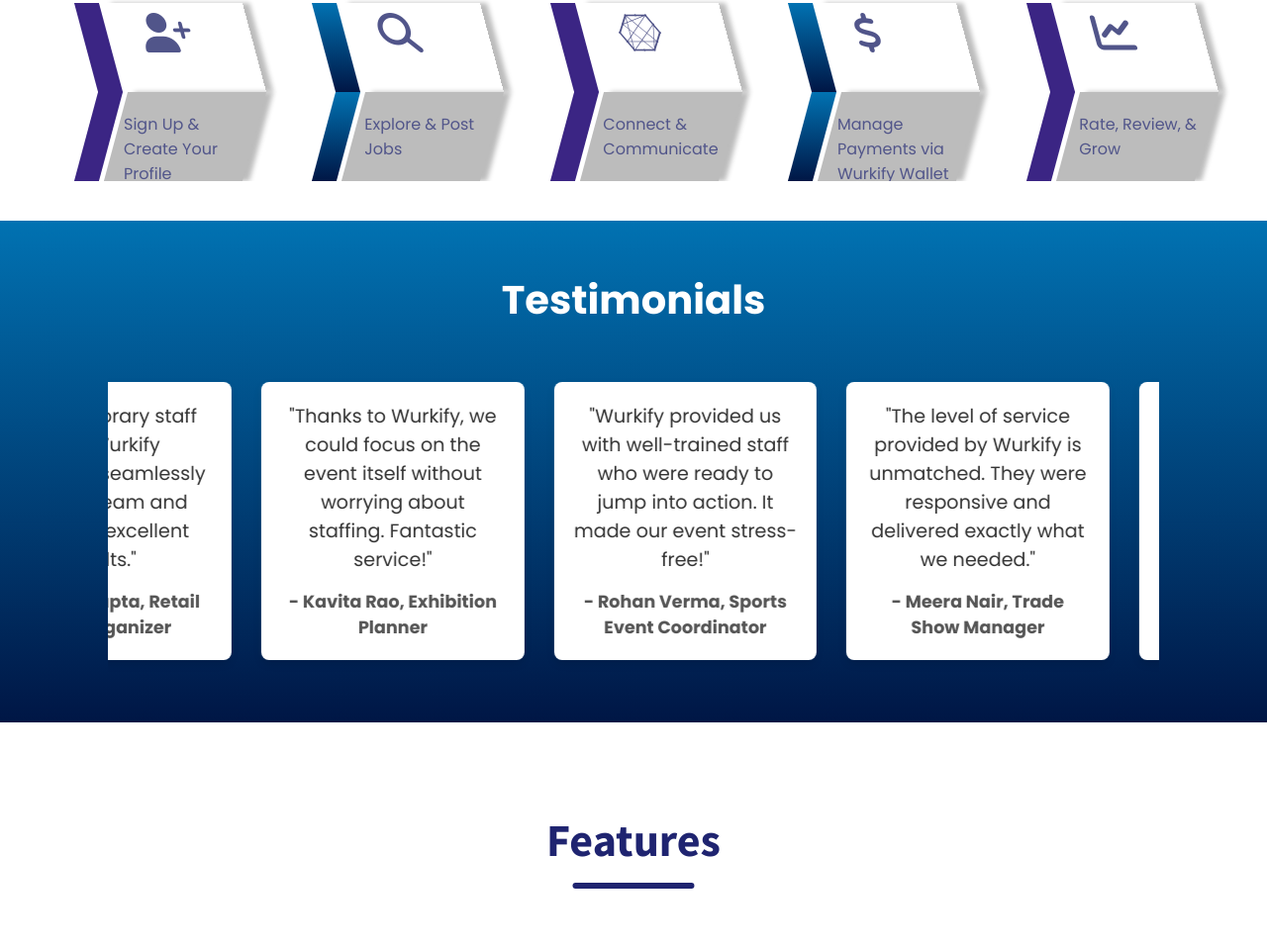
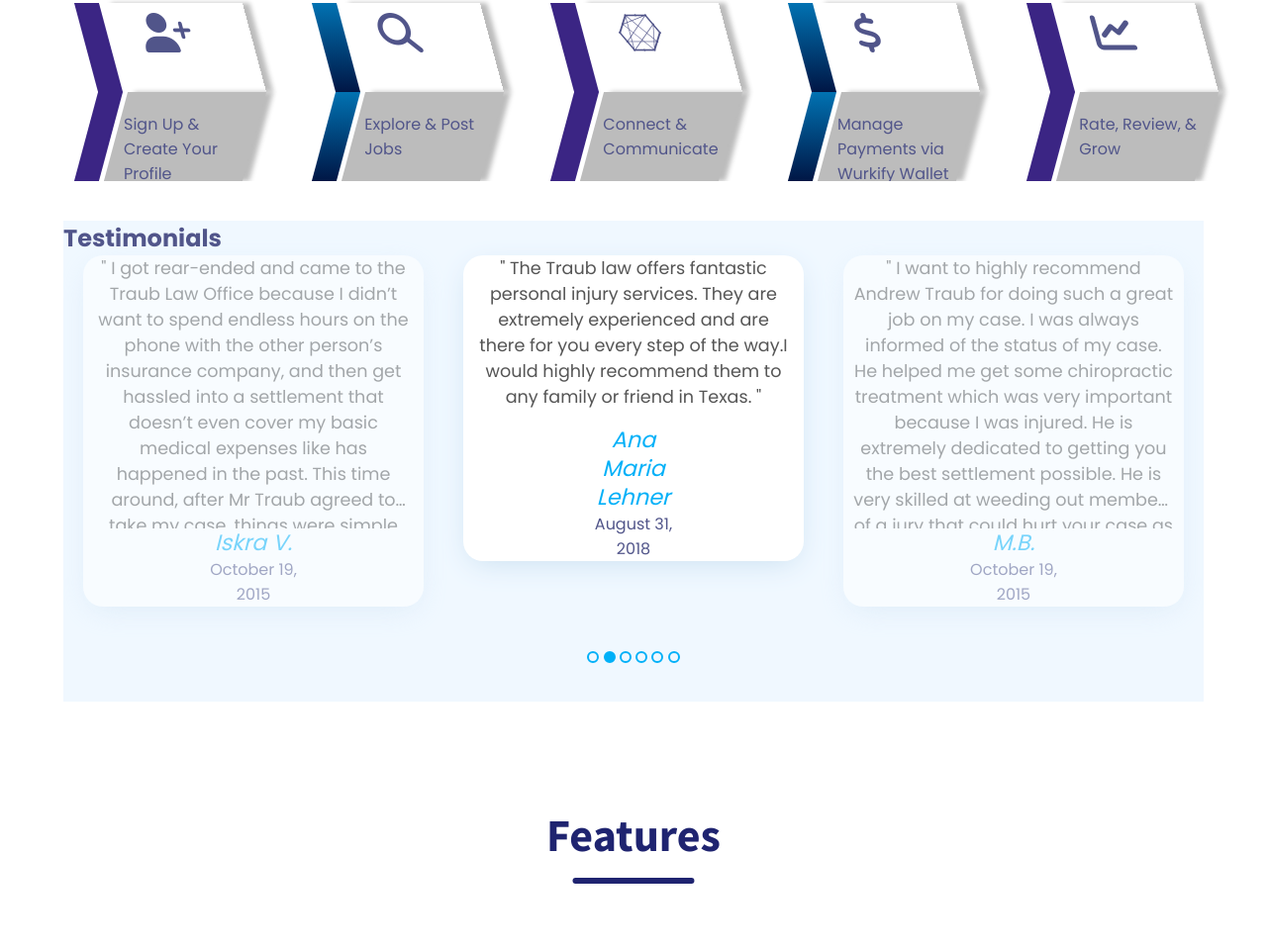
Before and after one commit to Akhil180805/Wurkify-landing, a plain HTML site: page wurkify-main/index.html in a window 1280 px wide. Shown: the part 1583-2543 px from the top of the page at 99% size. Drawn offline with nearby package versions, Linux system fonts and the light colour scheme.

Commit message:
updated testimonial

```diff
--- /dev/null
+++ b/wurkify-main/assets/css/testimoial.css
@@ -0,0 +1,127 @@
+.carousel-container {
+    background-color: aliceblue;
+    width: 90%;
+    padding-bottom: 2em;
+    overflow: hidden;
+    margin: 1em auto;
+    /* scroll-snap-type: x mandatory; */
+    scroll-behavior: smooth;
+    --slide-count: 6;
+    --slides-per-page: 3;
+    --slide-margin: 20px;
+    --slide-padding: 10px;
+    --slide-width: calc( (100% / (var(--slide-count) * var(--slides-per-page)) - calc(2 * var(--slide-margin))));
+}
+
+.carousel {
+    width: calc(100% * var(--slide-count));
+    transition: 0.75s ease-in-out;
+}
+
+.carousel article {
+    width: var(--slide-width);
+    float: left;
+    background-color: white;
+    box-shadow: 0 8px 30px -7px #c9dff0;
+    margin: 0 var(--slide-margin);
+    padding: 0 var(--slide-padding);
+    border-radius: 20px;
+    border: 0;
+    text-align: center;
+    scroll-snap-align: start;
+    opacity: 0.5;
+}
+
+.carousel cite {
+    color: #01b0f8;
+    font-size: 1.4em;
+    line-height: 1.3;
+}
+
+.carousel p {
+    font-size: 1.1em;
+    color: #555;
+    padding-bottom: .9em;
+    overflow: hidden;
+    display: -webkit-box;
+    -webkit-box-orient: vertical;
+    -webkit-line-clamp: 10;
+    /* text-overflow: ellipsis; */
+}
+
+.carousel p::before {
+    content: '" ';
+}
+
+.carousel p::after {
+    content: ' "';
+}
+
+.carousel-container #buttons {
+    text-align: center;
+}
+
+.carousel-container [type="radio"] {
+    position: absolute;
+    left: -999em;
+}
+
+#r1:checked~#buttons label:nth-of-type(1),
+#r2:checked~#buttons label:nth-of-type(2),
+#r3:checked~#buttons label:nth-of-type(3),
+#r4:checked~#buttons label:nth-of-type(4),
+#r5:checked~#buttons label:nth-of-type(5),
+#r6:checked~#buttons label:nth-of-type(6) {
+    background-color: #01b0f8;
+}
+
+#r1:checked~.carousel>article:nth-of-type(1),
+#r2:checked~.carousel>article:nth-of-type(2),
+#r3:checked~.carousel>article:nth-of-type(3),
+#r4:checked~.carousel>article:nth-of-type(4),
+#r5:checked~.carousel>article:nth-of-type(5),
+#r6:checked~.carousel>article:nth-of-type(6) {
+    opacity: 1;
+}
+
+#r1:checked~.carousel {
+    margin-left: 0;
+}
+
+#r2:checked~.carousel {
+    margin-left: calc( 0 -var(--slide-margin));
+}
+
+#r3:checked~.carousel {
+    margin-left: -33.5%;
+}
+
+#r4:checked~.carousel {
+    margin-left: -67%;
+}
+
+#r5:checked~.carousel {
+    margin-left: -100.5%;
+}
+
+#r6:checked~.carousel {
+    margin-left: -134%;
+}
+
+.carousel-container #buttons label {
+    display: inline-block;
+    width: 0.75em;
+    height: 0.75em;
+    border: 2px solid #01b0f8;
+    border-radius: 50%;
+    margin-top: 1em;
+}
+
+.carousel article footer {
+    background-color: inherit;
+    border: none;
+    display: flex;
+    flex-direction: column;
+    padding: 0;
+    margin: 0 7em;
+}
--- a/wurkify-main/assets/js/testimonial.js
+++ /dev/null
@@ -1,51 +0,0 @@
-const slider = document.querySelector('.testimonial-slider');
-const cards = document.querySelectorAll('.testimonial-card');
-const prevBtn = document.querySelector('.prev-btn');
-const nextBtn = document.querySelector('.next-btn');
-let slideIndex = 0;
-const totalSlides = cards.length;
-
-function updateActiveCard() {
-    cards.forEach((card, index) => {
-        card.classList.remove('active');
-        if (index === slideIndex) {
-            card.classList.add('active');
-        }
-    });
-}
-
-function showSlide(index) {
-    slideIndex = (index + totalSlides) % totalSlides; // Looping index
-    const cardWidth = cards[0].getBoundingClientRect().width;
-    const containerWidth = document.querySelector('.testimonial-container').getBoundingClientRect().width;
-    const slideOffset = ((containerWidth - cardWidth) / 2) - (slideIndex * cardWidth);
-
-    slider.style.transform = `translateX(${slideOffset}px)`;
-    updateActiveCard();
-}
-
-function nextSlide() {
-    showSlide(slideIndex + 1);
-}
-
-function prevSlide() {
-    showSlide(slideIndex - 1);
-}
-
-// Auto-slide interval
-let autoSlideInterval = setInterval(nextSlide, 3000);
-
-nextBtn.addEventListener('click', () => {
-    nextSlide();
-    clearInterval(autoSlideInterval);
-    autoSlideInterval = setInterval(nextSlide, 3000);
-});
-
-prevBtn.addEventListener('click', () => {
-    prevSlide();
-    clearInterval(autoSlideInterval);
-    autoSlideInterval = setInterval(nextSlide, 3000);
-});
-
-// Initial setup
-showSlide(slideIndex);
--- a/wurkify-main/index.html
+++ b/wurkify-main/index.html
@@ -12,6 +12,7 @@
     <link rel="stylesheet" href="./assets/css/style.css">
     <link rel="stylesheet" href="./assets/css/about.css">
     <link rel="stylesheet" href="./assets/css/help.css">
+    <link rel="stylesheet" href="./assets/css/testimoial.css">
     <link rel="stylesheet" href="./assets/css/timeline.css">
 
     <link rel="preconnect" href="https://fonts.googleapis.com">
@@ -344,99 +345,72 @@
                 </div>
             </section>
 
-            <section class="testimonial-section " id="testimonials ">
-                <h2 class="testimonial-title ">Testimonials</h2>
-                <div class="testimonial-container ">
-                    <div class="testimonial-slider ">
-                        <div class="testimonial-card ">
-                            <p>"Wurkify made staffing our event a breeze! Professional and reliable service. "</p>
-                            <h3>- Jane Doe, Event Manager</h3>
-                        </div>
-                        <div class="testimonial-card ">
-                            <p>"Our event was a success thanks to the excellent staff provided by Wurkify. "</p>
-                            <h3>- John Smith, Event Organizer</h3>
-                        </div>
-                        <div class="testimonial-card ">
-                            <p>"Wurkify 's team was outstanding and contributed greatly to the event's success! "</p>
-                            <h3>- Sarah Johnson, Event Planner</h3>
-                        </div>
-                        <div class="testimonial-card ">
-                            <p>"Wurkify helped us find the perfect staff for our conference. The team was punctual and exceeded expectations! "</p>
-                            <h3>- Rahul Mehta, Conference Coordinator</h3>
-                        </div>
-                        <div class="testimonial-card ">
-                            <p>"Our wedding event was flawless thanks to Wurkify. Their staff was professional and attentive to every detail. "</p>
-                            <h3>- Anjali Sharma, Wedding Planner</h3>
-                        </div>
-                        <div class="testimonial-card ">
-                            <p>"Wurkify 's service made hiring part-time workers for our festival incredibly easy. Highly recommended!"</p>
-                            <h3>- Vikram Singh, Festival Organizer</h3>
-                        </div>
-                        <div class="testimonial-card">
-                            <p>"I was impressed by the quality of the workers provided by Wurkify. They truly made our event a success."</p>
-                            <h3>- Priya Kapoor, Corporate Event Manager</h3>
-                        </div>
-                        <div class="testimonial-card">
-                            <p>"The staff from Wurkify were skilled and efficient. They handled the event with utmost professionalism."</p>
-                            <h3>- Arjun Patel, Product Launch Manager</h3>
-                        </div>
-                        <div class="testimonial-card">
-                            <p>"Wurkify was a lifesaver for our charity event. The team was well-organized and made everything run smoothly."</p>
-                            <h3>- Sneha Reddy, Charity Event Coordinator</h3>
-                        </div>
-                        <div class="testimonial-card">
-                            <p>"The temporary staff from Wurkify integrated seamlessly with our team and delivered excellent results."</p>
-                            <h3>- Manish Gupta, Retail Event Organizer</h3>
-                        </div>
-                        <div class="testimonial-card">
-                            <p>"Thanks to Wurkify, we could focus on the event itself without worrying about staffing. Fantastic service!"</p>
-                            <h3>- Kavita Rao, Exhibition Planner</h3>
-                        </div>
-                        <div class="testimonial-card">
-                            <p>"Wurkify provided us with well-trained staff who were ready to jump into action. It made our event stress-free!"</p>
-                            <h3>- Rohan Verma, Sports Event Coordinator</h3>
-                        </div>
-                        <div class="testimonial-card">
-                            <p>"The level of service provided by Wurkify is unmatched. They were responsive and delivered exactly what we needed."</p>
-                            <h3>- Meera Nair, Trade Show Manager</h3>
-                        </div>
-                        <div class="testimonial-card">
-                            <p>"From setup to cleanup, Wurkify’s staff handled everything perfectly. We’ll definitely be using them again!"</p>
-                            <h3>- Akshay Deshmukh, Concert Organizer</h3>
-                        </div>
-                        <div class="testimonial-card">
-                            <p>"Wurkify's staff were friendly, professional, and well-prepared. They were a great addition to our team. "</p>
-                            <h3>- Pooja Bhatia, Seminar Coordinator</h3>
-                        </div>
-                        <div class="testimonial-card ">
-                            <p>"Wurkify made our product launch event seamless. The staff was proactive and very capable. "</p>
-                            <h3>- Suresh Iyer, Marketing Manager</h3>
-                        </div>
-                        <div class="testimonial-card ">
-                            <p>"We couldn’t have asked for better support at our exhibition. Wurkify 's team was exceptional!"</p>
-                            <h3>- Geeta Menon, Art Exhibition Curator</h3>
-                        </div>
-                        <div class="testimonial-card">
-                            <p>"Wurkify understood our needs and provided us with top-notch staff who were vital to our event’s success."</p>
-                            <h3>- Varun Khanna, Conference Organizer</h3>
-                        </div>
-                        <div class="testimonial-card">
-                            <p>"The ease of hiring through Wurkify was remarkable. Their staff was reliable and dedicated."</p>
-                            <h3>- Nisha Joshi, Workshop Facilitator</h3>
-                        </div>
-                        <div class="testimonial-card">
-                            <p>"Wurkify’s team went above and beyond to ensure our event ran smoothly. Highly efficient and professional."</p>
-                            <h3>- Karan Kapoor, Food Festival Organizer</h3>
-                        </div>
-                        <div class="testimonial-card">
-                            <p>"The temporary staff from Wurkify were fantastic. They adapted quickly and were very helpful throughout the event."</p>
-                            <h3>- Anita Aggarwal, Community Event Planner</h3>
-                        </div>
-                    </div>
+            <section class="carousel-container">
+                <h2>Testimonials</h2>
+                <input type="radio" id="r1" name="r">
+                <input type="radio" id="r2" name="r" checked>
+                <input type="radio" id="r3" name="r">
+                <input type="radio" id="r4" name="r">
+                <input type="radio" id="r5" name="r">
+                <input type="radio" id="r6" name="r">
+                <div class="carousel">
+                    <article>
+                        <blockquote>
+                            <p class="rating_5">I got rear-ended and came to the Traub Law Office because I didn’t want to spend endless hours on the phone with the other person’s insurance company, and then get hassled into a settlement that doesn’t even cover my basic
+                                medical expenses like has happened in the past. This time around, after Mr Traub agreed to take my case, things were simple and effortless on my end. He is trustworthy, thorough, efficient, and a great communicator. I am
+                                content with the settlement we reached, and grateful for the peace of mind of having all the details of the case handled by a true professional. I highly recommend this office.</p>
+                        </blockquote>
+                        <footer><cite>Iskra V.</cite>October 19, 2015</footer>
+                    </article>
+                    <article>
+                        <blockquote>
+                            <p class="rating_5">The Traub law offers fantastic personal injury services. They are extremely experienced and are there for you every step of the way.I would highly recommend them to any family or friend in Texas.</p>
+                        </blockquote>
+                        <footer><cite>Ana Maria Lehner</cite>August 31, 2018</footer>
+                    </article>
+                    <article>
+                        <blockquote>
+                            <p class="rating_5">I want to highly recommend Andrew Traub for doing such a great job on my case. I was always informed of the status of my case. He helped me get some chiropractic treatment which was very important because I was injured. He
+                                is extremely dedicated to getting you the best settlement possible. He is very skilled at weeding out members of a jury that could hurt your case as well. If I am ever in an accident in the future he will be the one that
+                                I hire to take my case. I will recommend him to all the people I know.</p>
+                        </blockquote>
+                        <footer><cite>M.B.</cite>October 19, 2015</footer>
+                    </article>
+                    <article>
+                        <blockquote>
+                            <p class="rating_5">If you have been injured in a car accident, get an attorney! I personally recommend Andrew Traub of the Traub Law Office. Here’s why; Andrew ended up getting me 7x times the policy payout! A few years ago, I was injured in
+                                a car accident, but was unaware just how bad I was injured until about 7 days later. The other drivers insurance gave me an estimate $3,000 lower than my cars worth for starters (I know this because I ended up filing through
+                                my personal insurance company). Second, the other drivers insurance canceled my rental insurance the DAY my car was officially totaled. I was not happy about my dealings with this insurance company and it was apparent these
+                                people did not give two you know whats about me, and were trying to save a buck. Fast forward about a month later, I was still injured and not getting better, meanwhile not able to participate in my regular activities like
+                                I once did. After speaking with a chiropractor friend, he recommend I hire Andrew Traub for representation, as it appeared a long recovery was ahead. Long story short, I had some sort of spinal hyperextension and hyperflexion
+                                “whiplash”. This injury is way more than a pain in the neck! I had no idea just how much getting rear ended could affect so many things on my body for so long. Andrew was great, guiding me through the process and handling
+                                the details, so that I could recover. After about 2 years of physical therapy and lots of CBD oil (this supplement is great for this injury) Andrew started the process of getting me a settlement. Again, I can not stress
+                                enough, don’t try and deal with these insurance companies on your own, hire Andrew Traub.</p>
+                        </blockquote>
+                        <footer><cite>Patrick Stanger</cite>March 2, 2018</footer>
+                    </article>
+                    <article>
+                        <blockquote>
+                            <p class="rating_5">I consider the Traub Law Office friendly, courteous and professional. I wish them a strong future and appreciate their services when insurance companies refuse to do the right thing.</p>
+                        </blockquote>
+                        <footer><cite>W.S.</cite>October 19, 2015</footer>
+                    </article>
+                    <article>
+                        <blockquote>
+                            <p class="rating_5">Dedicated hard working and always at your side</p>
+                        </blockquote>
+                        <footer><cite>Christian Foster</cite>April 6, 2020</footer>
+                    </article>
+                </div>
+                <div id="buttons">
+                    <label for="r1"></label>
+                    <label for="r2"></label>
+                    <label for="r3"></label>
+                    <label for="r4"></label>
+                    <label for="r5"></label>
+                    <label for="r6"></label>
                 </div>
             </section>
-
-
 
 
             <section class="section features" id="features">
@@ -955,6 +929,7 @@
         AOS.init();
     </script>
     <script src="./assets/js/team.js"></script>
+    <script src="./assets/js/testimonial.js"></script>
 </body>
 
 </html>
```
Also changed, not shown: wurkify-main/assets/css/style.css (+34 -0 lines).
